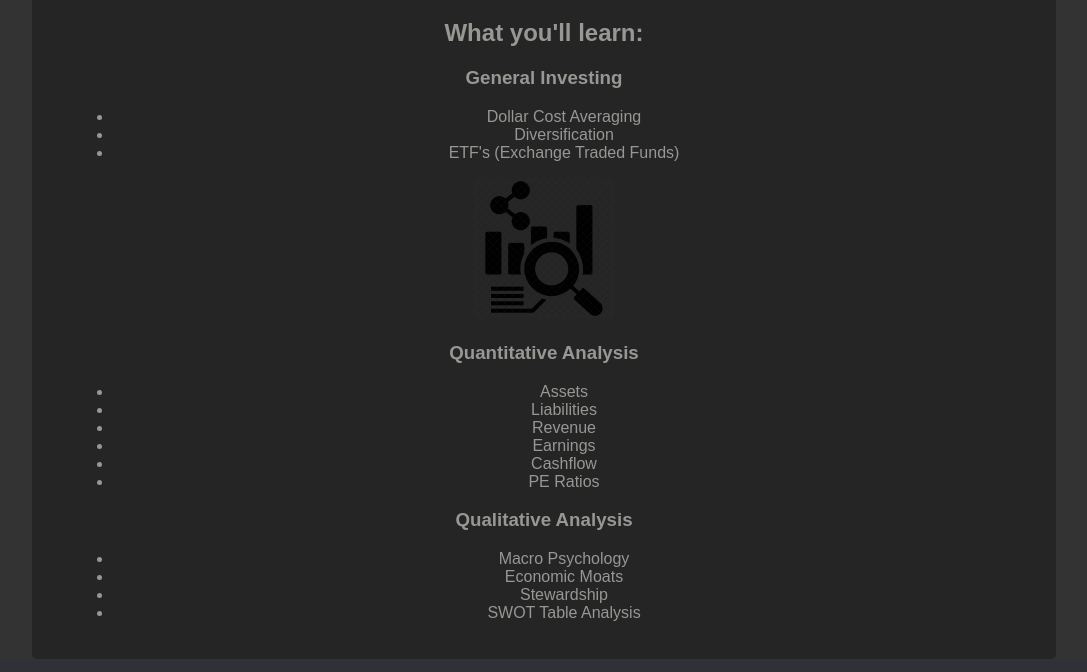
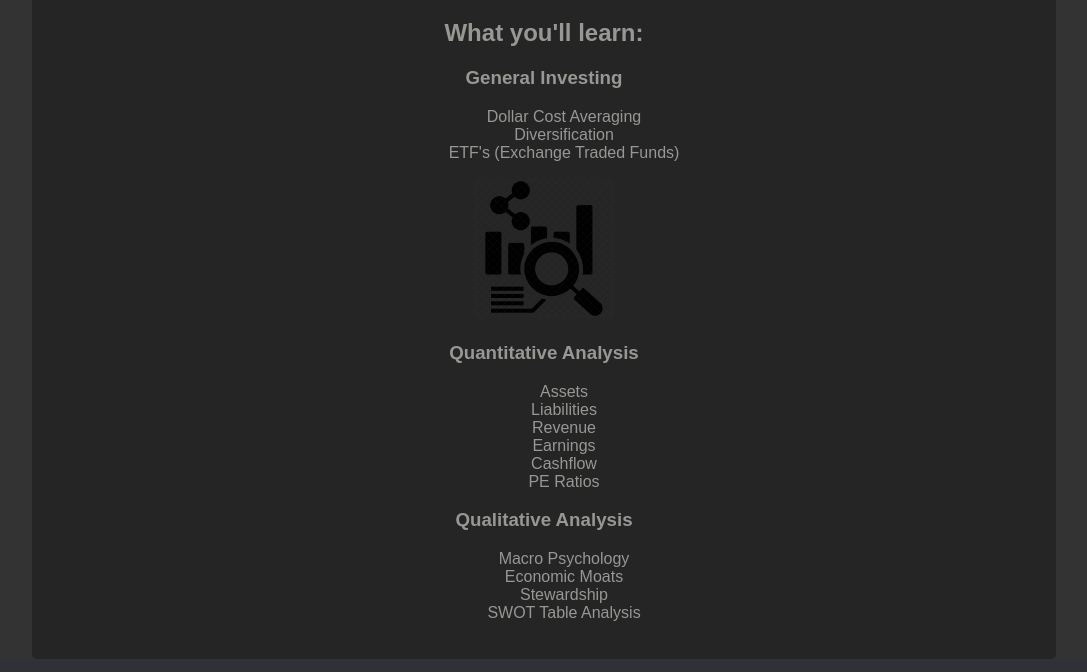
Before and after one commit to Douglas4739/DouglasEde.com, a React (Create React App) app: page /Coaching in a window 1280 px wide. Shown: the part 542-1214 px from the top of the page, without its empty margins (96-1183 px from the left). Built offline with nearby package versions, Linux system fonts and the light colour scheme.

Commit message:
added style to Coaching

```diff
--- a/src/App.css
+++ b/src/App.css
@@ -1,4 +1,5 @@
 .App {
+  min-width: 100%;
   text-align: center;
   background-color: rgb(51, 51, 51);
   background-image: "BW2.jpg";
--- a/src/Coaching.css
+++ b/src/Coaching.css
@@ -22,6 +22,10 @@
       margin-bottom: auto;
   }
 
-  .coachingList {
+  .coaching-list {
+      list-style-type: none;
       text-decoration: none;
+      text-align: center;
+      max-width: 100%;
+      height: auto;
   }
--- a/src/Coaching.js
+++ b/src/Coaching.js
@@ -20,14 +20,14 @@ function Coaching() {
         </p>
         <h2>What you'll learn:</h2>
         <h3>General Investing</h3>
-        <ul className="coachingList">
+        <ul className="coaching-list">
           <li>Dollar Cost Averaging</li>
           <li>Diversification</li>
           <li>ETF's (Exchange Traded Funds)</li>
         </ul>
         <img src="quantitative.png" alt="quantitative" class="fundamentalimg"/>
         <h3>Quantitative Analysis</h3>
-        <ul className='coachingList'>
+        <ul className='coaching-list'>
           <li>Assets</li>
           <li>Liabilities</li>
           <li>Revenue</li>
@@ -36,7 +36,7 @@ function Coaching() {
           <li>PE Ratios</li>
         </ul>
         <h3>Qualitative Analysis</h3>
-        <ul className='coachingList'>
+        <ul className='coaching-list'>
           <li>Macro Psychology</li>
           <li>Economic Moats</li>
           <li>Stewardship</li>
```
